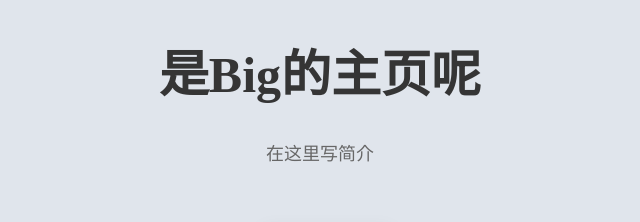
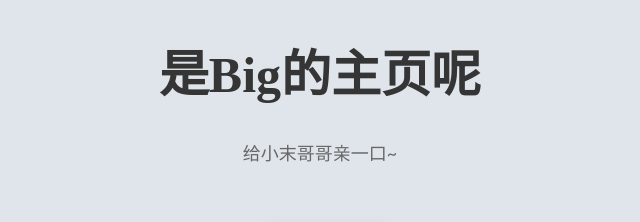
Before and after one commit to EnderMo/me.vertexstudio.xyz, a plain HTML site: page Big/index.html in a window 1280 px wide. Shown: the top 222 px of the page, 320-960 px from the left. Drawn offline with Linux system fonts and the light colour scheme.

Commit message:
Update index.html

```diff
--- a/Big/index.html
+++ b/Big/index.html
@@ -22,7 +22,7 @@ a:link{
 </header>
 
 <h1>是Big的主页呢</h1>
-<p>在这里写简介</p>
+<p>给小末哥哥亲一口~</p>
 <div class="frame">
 
   <button class="custom-btn btn-6"><span><a href="love.html">可爱的按钮</a></span></button>
```
